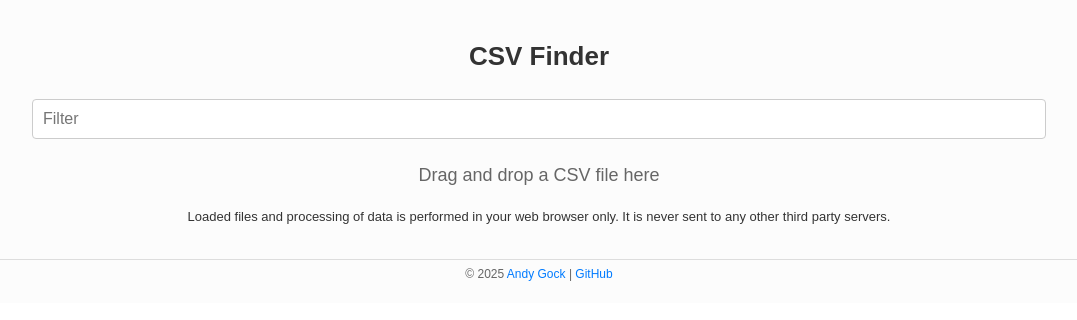
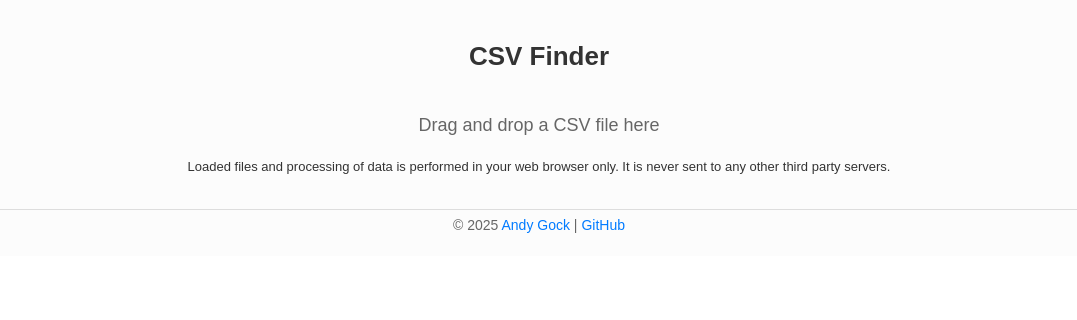
Before and after one commit to andygock/csv-finder, a React (Vite) app: page / in a window 1280 px wide. Shown: the top 320 px of the page, without its empty margins (101-1178 px from the left). Built offline with nearby package versions, Linux system fonts and the light colour scheme.

Commit message:
Refactor UI components and enhance clipboard functionality

```diff
--- a/src/App.css
+++ b/src/App.css
@@ -96,9 +96,9 @@ input[type="text"] {
 }
 
 footer {
+  font-size: 14px;
   text-align: center;
   margin-top: 20px;
-  font-size: 12px;
   color: #666;
   padding-top: 5px;
   border-top: 1px solid #ddd;
--- a/src/App.tsx
+++ b/src/App.tsx
@@ -106,8 +106,9 @@ function App() {
   };
 
   const handleCellClick = (text: string) => {
-    navigator.clipboard.writeText(text);
-    toast.success("Copied to clipboard!");
+    const trimmedText = text.trim().replace(/\$/g, "").replace(/,/g, "");
+    navigator.clipboard.writeText(trimmedText);
+    toast.success("Copied: " + trimmedText);
   };
 
   const handleSort = (columnIndex: number) => {
@@ -146,7 +147,12 @@ function App() {
         onDragLeave={handleDragLeave}
         className={"drop " + (isDragging ? "dragging" : "")}
       >
-        {!data.length && <h1>CSV Finder</h1>}
+        {!data.length && (
+          <div className="header">
+            <h1>CSV Finder</h1>
+          </div>
+        )}
+        {data.length > 0 && (
           <input
             ref={inputRef}
             type="text"
@@ -154,6 +160,7 @@ function App() {
             value={filter}
             onChange={handleFilterChange}
           />
+        )}
         {data.length > 0 ? (
           <div>
             <p className="row-info">
@@ -207,7 +214,7 @@ function App() {
           <a href="https://github.com/andygock/csv-finder">GitHub</a>
         </footer>
       </div>
-      <ToastContainer />
+      <ToastContainer autoClose={1000} pauseOnFocusLoss={false} />
     </div>
   );
 }
```
Also changed, not shown: vite.config.ts (+4 -3 lines). Lines whose indentation alone changed are shown as unchanged.
